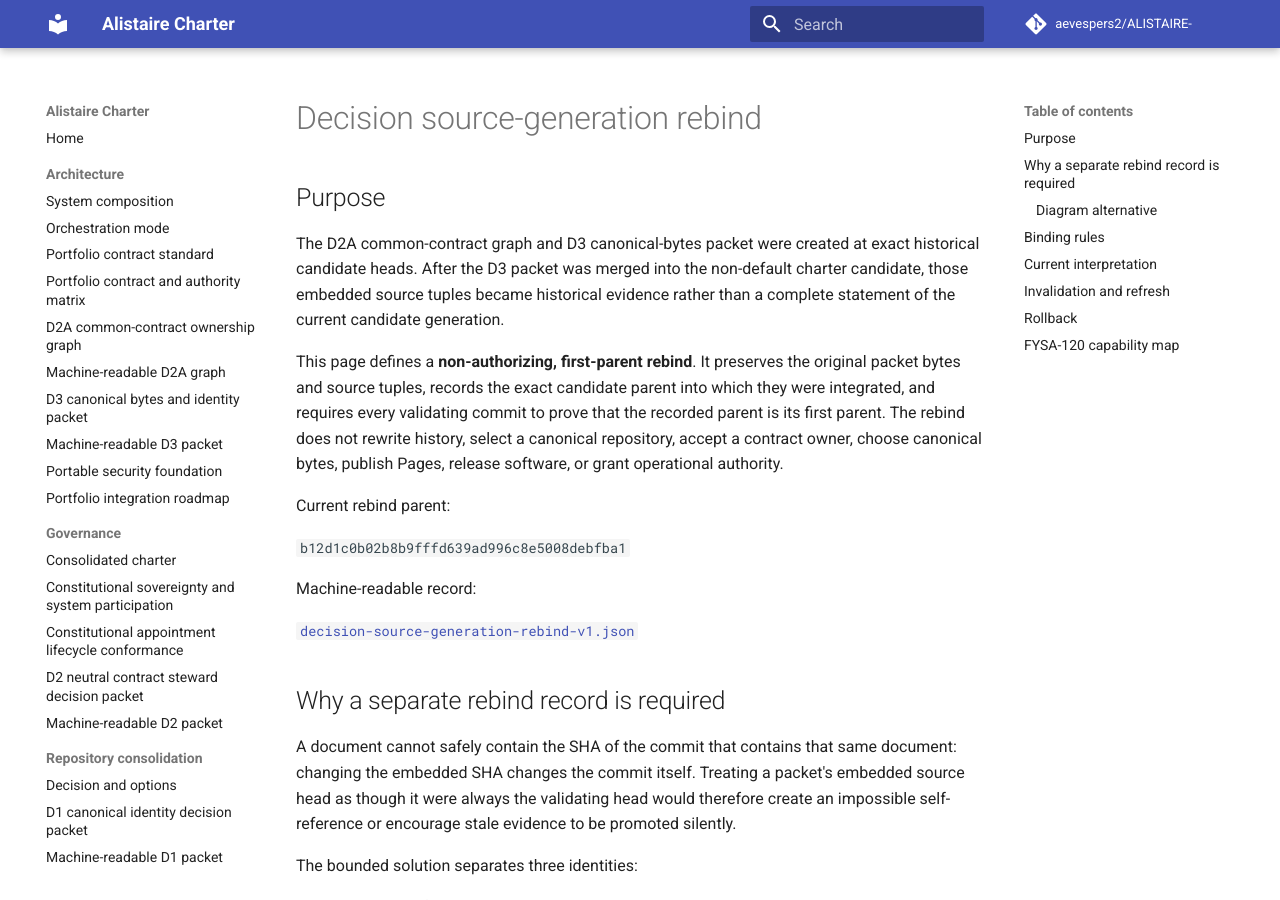
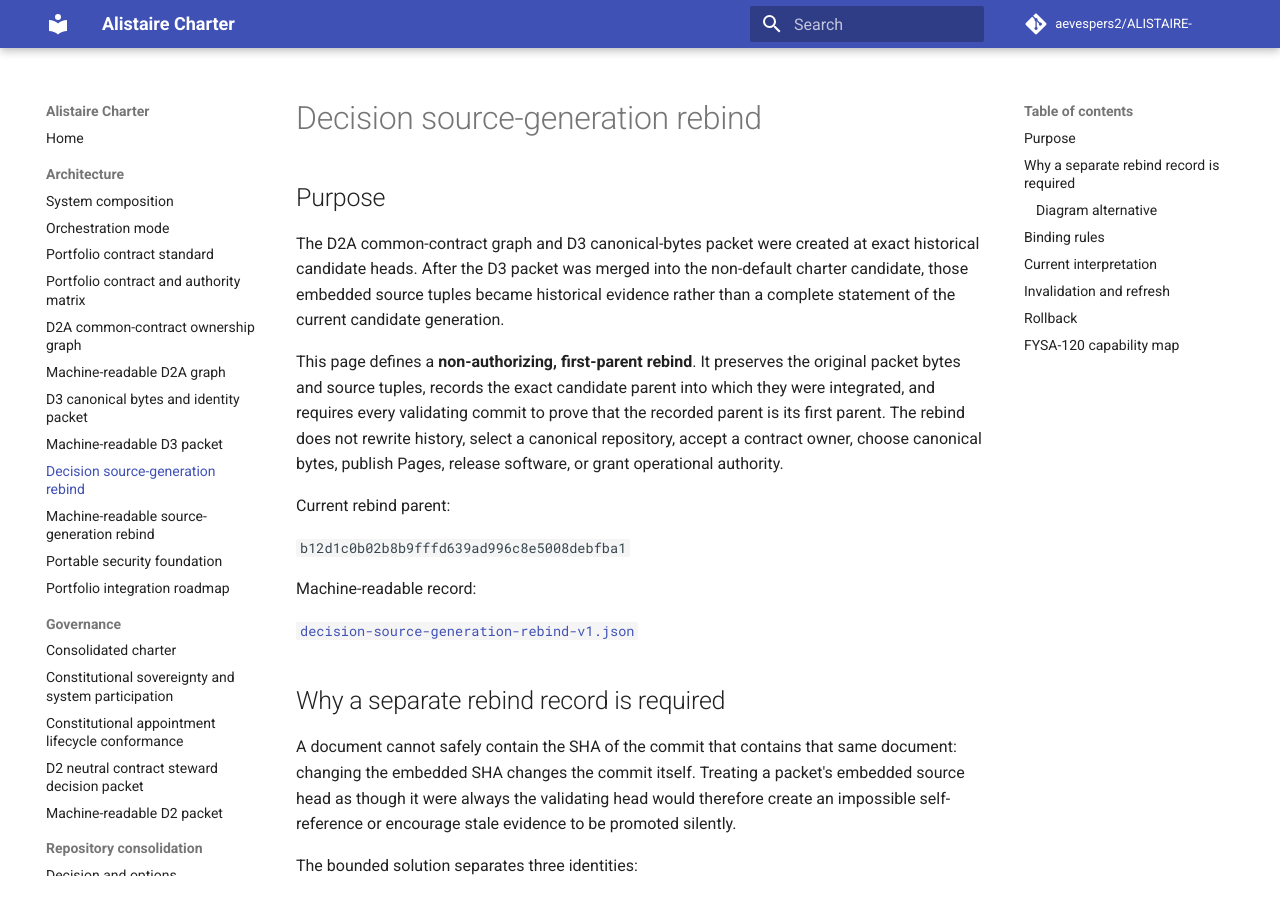
Before and after one commit to aevespers2/ALISTAIRE-, an MkDocs documentation site: the page built from docs/decision-source-generation-rebind.md, in a window 1280 px wide and 900 px high. Built offline with MkDocs 1.6.1 and Material for MkDocs 9.7.7, drawn with Linux system fonts in a browser that asks for light colours; comment, search, counter and statistics services are not loaded.

Commit message:
docs: add source rebind to Pages navigation

```diff
--- a/mkdocs.yml
+++ b/mkdocs.yml
@@ -21,6 +21,8 @@ nav:
       - Machine-readable D2A graph: d2a-common-contract-ownership-graph-v1.json
       - D3 canonical bytes and identity packet: d3-canonical-bytes-identity-decision-packet.md
       - Machine-readable D3 packet: d3-canonical-bytes-identity-decision-packet-v1.json
+      - Decision source-generation rebind: decision-source-generation-rebind.md
+      - Machine-readable source-generation rebind: decision-source-generation-rebind-v1.json
       - Portable security foundation: portable-security-foundation.md
       - Portfolio integration roadmap: portfolio-integration-roadmap.md
   - Governance:
```
